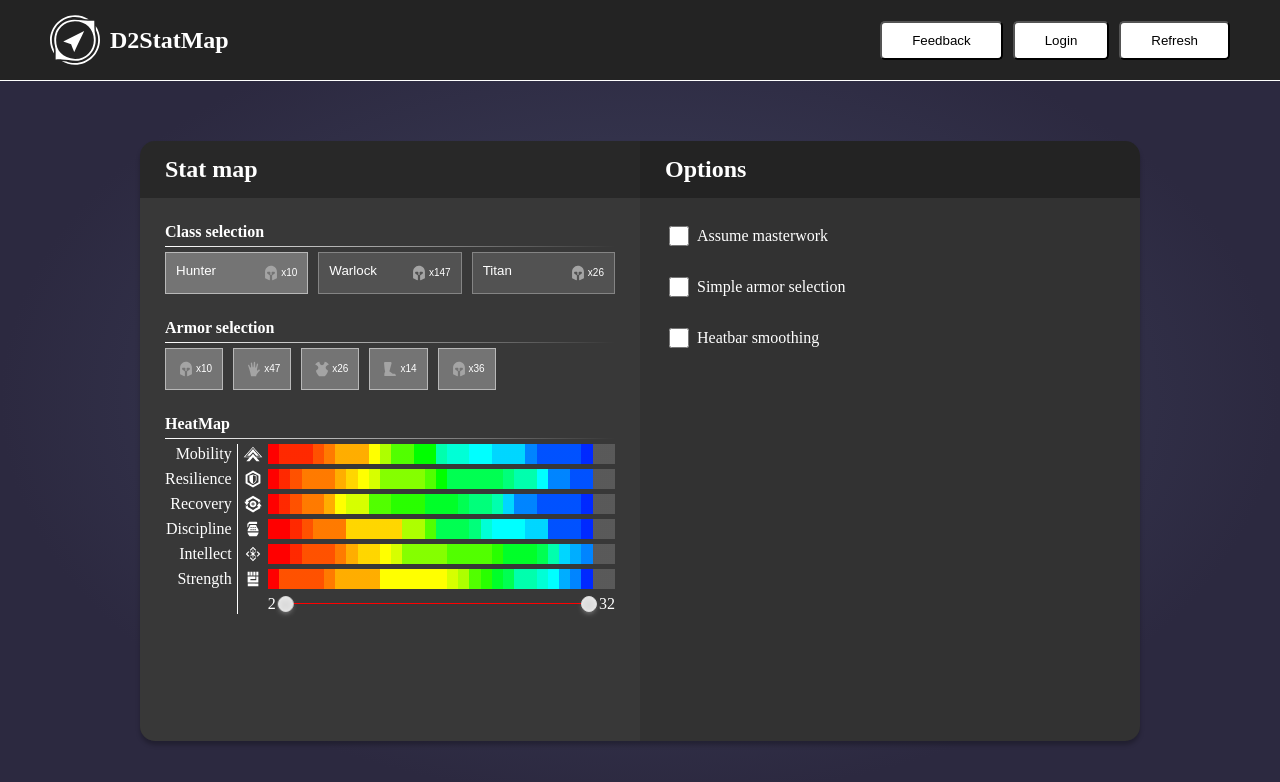
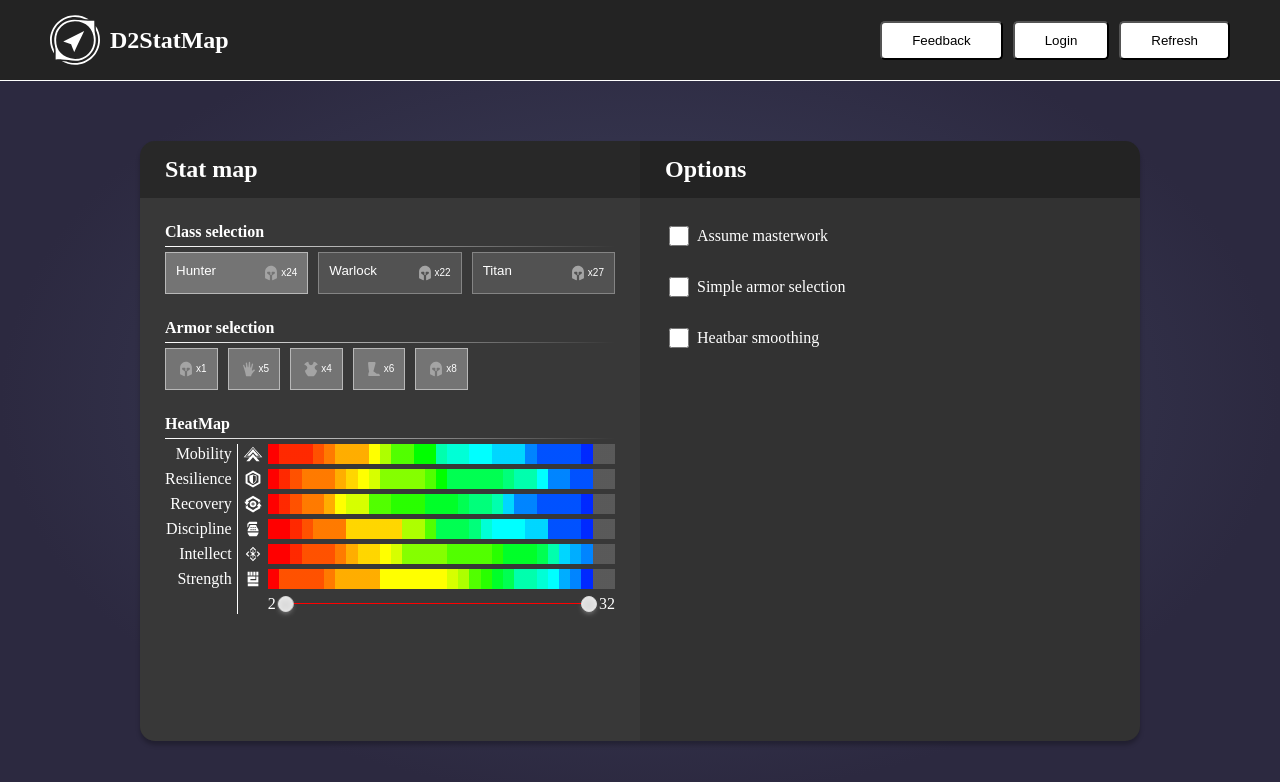
Before and after one commit to NSkelin/d2statmap, a React (Vite) app: page / in a window 1280 px wide. Shown: the top 782 px of the page. Built offline with nearby package versions, Linux system fonts and the light colour scheme.

Commit message:
hook up armor total displays to data

```diff
--- a/src/components/StatMap/StatMap.jsx
+++ b/src/components/StatMap/StatMap.jsx
@@ -41,6 +41,7 @@ function StatMap({armorData, minRange, maxRange}) {
 	}
 
 	const normalizedStats = parseArmor(armorData, selectedClass, selectedArmorTypes, options.assumeMasterwork, minRange, maxRange);
+	const armorCharacterCount = countCharacterArmor(armorData);
 
 	return (
 		<div className={styles.center}>
@@ -50,9 +51,9 @@ function StatMap({armorData, minRange, maxRange}) {
 						onSelect={handleClassSelect}
 						selectedButtonText={selectedClass}
 						buttons={[
-							{stretch: true, text: "Hunter", icon: HelmetIcon, count: 10},
-							{stretch: true, text: "Warlock", icon: HelmetIcon, count: 147},
-							{stretch: true, text: "Titan", icon: HelmetIcon, count: 26},
+							{stretch: true, text: "Hunter", icon: HelmetIcon, count: armorCharacterCount.Hunter.total},
+							{stretch: true, text: "Warlock", icon: HelmetIcon, count: armorCharacterCount.Warlock.total},
+							{stretch: true, text: "Titan", icon: HelmetIcon, count: armorCharacterCount.Titan.total},
 						]}
 					></SelectOneButton>
 				</Title>
@@ -64,7 +65,7 @@ function StatMap({armorData, minRange, maxRange}) {
 						text="Helmet"
 						showText={false}
 						Icon={HelmetIcon}
-						count={10}
+						count={armorCharacterCount[selectedClass].helmet}
 					></Button>
 					<Button
 						name={"gloves"}
@@ -73,7 +74,7 @@ function StatMap({armorData, minRange, maxRange}) {
 						text="Gloves"
 						showText={false}
 						Icon={GlovesIcon}
-						count={47}
+						count={armorCharacterCount[selectedClass].gloves}
 					></Button>
 					<Button
 						name={"chest"}
@@ -82,7 +83,7 @@ function StatMap({armorData, minRange, maxRange}) {
 						text="Chest"
 						showText={false}
 						Icon={ChestIcon}
-						count={26}
+						count={armorCharacterCount[selectedClass].chest}
 					></Button>
 					<Button
 						name={"boots"}
@@ -91,7 +92,7 @@ function StatMap({armorData, minRange, maxRange}) {
 						text="Boots"
 						showText={false}
 						Icon={BootsIcon}
-						count={14}
+						count={armorCharacterCount[selectedClass].boots}
 					></Button>
 					<Button
 						name={"classItem"}
@@ -100,7 +101,7 @@ function StatMap({armorData, minRange, maxRange}) {
 						text="ClassItem"
 						showText={false}
 						Icon={ClassIcon}
-						count={36}
+						count={armorCharacterCount[selectedClass].classItem}
 					></Button>
 				</Title>
 				<Title title="HeatMap">
@@ -119,6 +120,38 @@ function StatMap({armorData, minRange, maxRange}) {
 			</Menu>
 		</div>
 	);
+}
+
+function countCharacterArmor(armorData) {
+	const characterClasses = Object.freeze({
+		0: "Titan",
+		1: "Hunter",
+		2: "Warlock",
+		3: "unknown",
+	});
+	const armorTypes = Object.freeze({
+		0: "helmet",
+		1: "gloves",
+		2: "chest",
+		3: "boots",
+		4: "classItem",
+	});
+
+	const characterArmors = {};
+
+	for (let armor of armorData) {
+		const character = characterClasses[armor.class];
+		if (characterArmors[character] === undefined) {
+			characterArmors[character] = {total: 1};
+		} else characterArmors[character].total = characterArmors[character].total + 1;
+
+		const type = armorTypes[armor.armor_type];
+		if (characterArmors[character][type] === undefined) {
+			characterArmors[character][type] = 1;
+		} else characterArmors[character][type] = characterArmors[character][type] + 1;
+	}
+
+	return characterArmors;
 }
 
 function parseArmor(armorData, selectedClass, selectedArmorTypes, assumeMasterwork, minRange, maxRange) {
```
